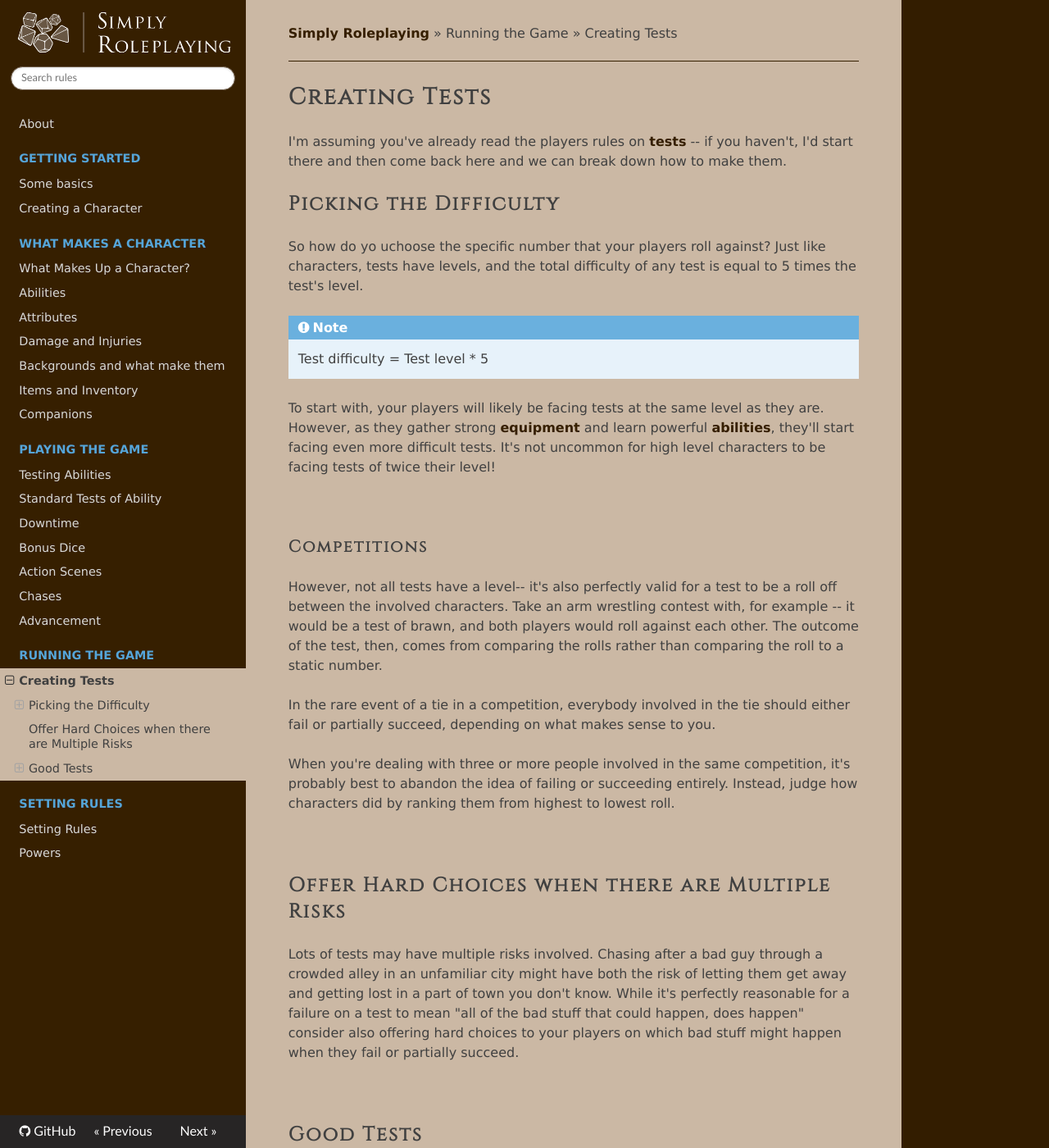
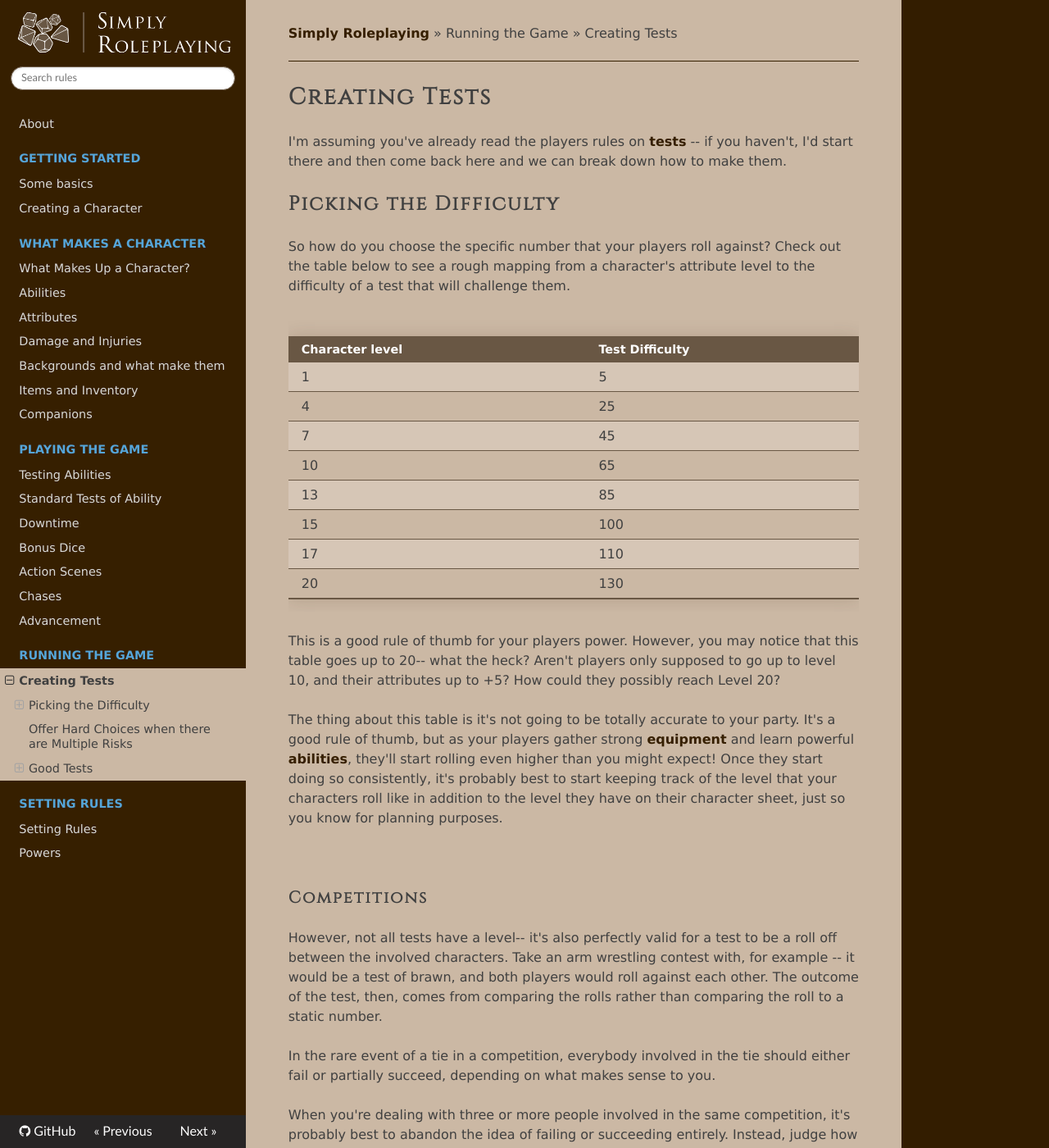
Before and after one commit to TheFifthRider/simply-roleplaying-webapp, an MkDocs documentation site: the page built from docs/running_the_game/creating_tests.md, in a window 1280 px wide and 1400 px high. Shown: the whole window at 82% size. Built offline with MkDocs 1.6.1, drawn with Linux system fonts in a browser that asks for light colours; nearby versions of some CDN libraries.

Commit message:
edit: Tweaking how creating tests do

```diff
--- a/docs/running_the_game/creating_tests.md
+++ b/docs/running_the_game/creating_tests.md
@@ -2,12 +2,23 @@
 I'm assuming you've already read the players rules on [tests](../gameplay/tests.md) -- if you haven't, I'd start there and then come back here and we can break down how to make them.
 
 ## Picking the Difficulty
-So how do yo uchoose the specific number that your players roll against? Just like characters, tests have levels, and the total difficulty of any test is equal to 5 times the test's level.
+So how do you choose the specific number that your players roll against? Check out the table below to see a rough mapping from a character's attribute level to the difficulty of a test that will challenge them.
 
-!!! note
-    Test difficulty = Test level * 5
+   | Character level | Test Difficulty |
+   | --------------- | --------------- |
+   | 1               | 5               |
+   | 4               | 25              |
+   | 7               | 45              |
+   | 10              | 65              |
+   | 13              | 85              |
+   | 15              | 100             |
+   | 17              | 110             |
+   | 20              | 130             |
 
-To start with, your players will likely be facing tests at the same level as they are. However, as they gather strong [equipment](../character/equipment.md) and learn powerful [abilities](../character/abilities.md), they'll start facing even more difficult tests. It's not uncommon for high level characters to be facing tests of twice their level!
+
+This is a good rule of thumb for your players power. However, you may notice that this table goes up to 20-- what the heck? Aren't players only supposed to go up to level 10, and their attributes up to +5? How could they possibly reach Level 20?
+
+The thing about this table is it's not going to be totally accurate to your party. It's a good rule of thumb, but as your players gather strong [equipment](../character/equipment.md) and learn powerful [abilities](../character/abilities.md), they'll start rolling even higher than you might expect! Once they start doing so consistently, it's probably best to start keeping track of the level that your characters roll like in addition to the level they have on their character sheet, just so you know for planning purposes.
 
 <br/>
 
--- a/theme/css/branding.css
+++ b/theme/css/branding.css
@@ -6,6 +6,12 @@
   --high-contrast-color: white;
   --text-color: #404040;
   --fifteen-percent-branding: rgba(54, 31, 0, 0.15);
+  --red: #D64045;
+  --yellow: #FFEE88;
+  --green: #0CCE6B;
+  --cyan: #05B2DC;
+  --blue: #304C89;
+  --magenta: #8A4FFF;
 }
 
 @font-face {
@@ -256,3 +262,14 @@ th, td {
 tbody tr:last-of-type {
     border-bottom: 2px solid var(--highlight-color);
 }
+
+.admonition, .note {
+    color: var(--highlight-color);
+    background-color: rgba(255, 255, 255, 0.2) !important;
+    padding: 15px;
+    box-shadow: 0 0 20px var(--fifteen-percent-branding);
+}
+
+.rst-content .note .admonition-title {
+    background: var(--cyan);
+}
```
